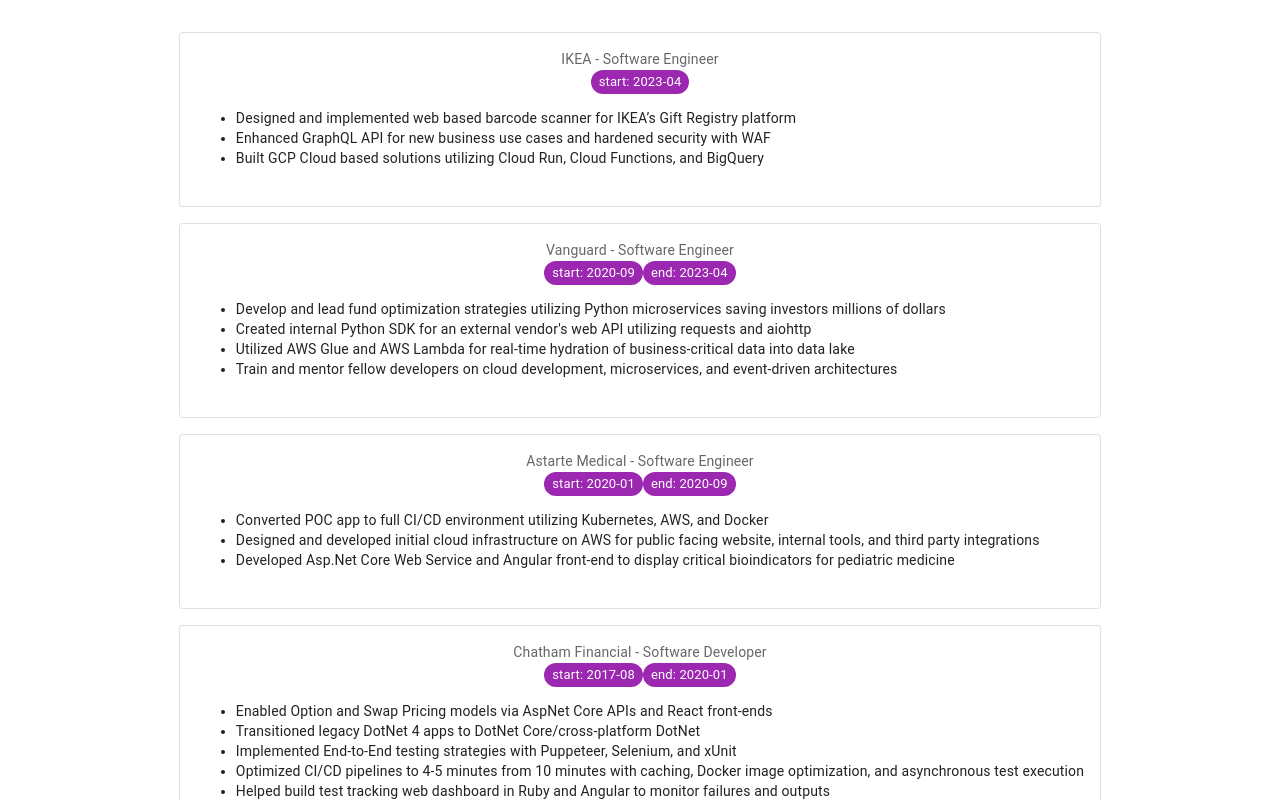
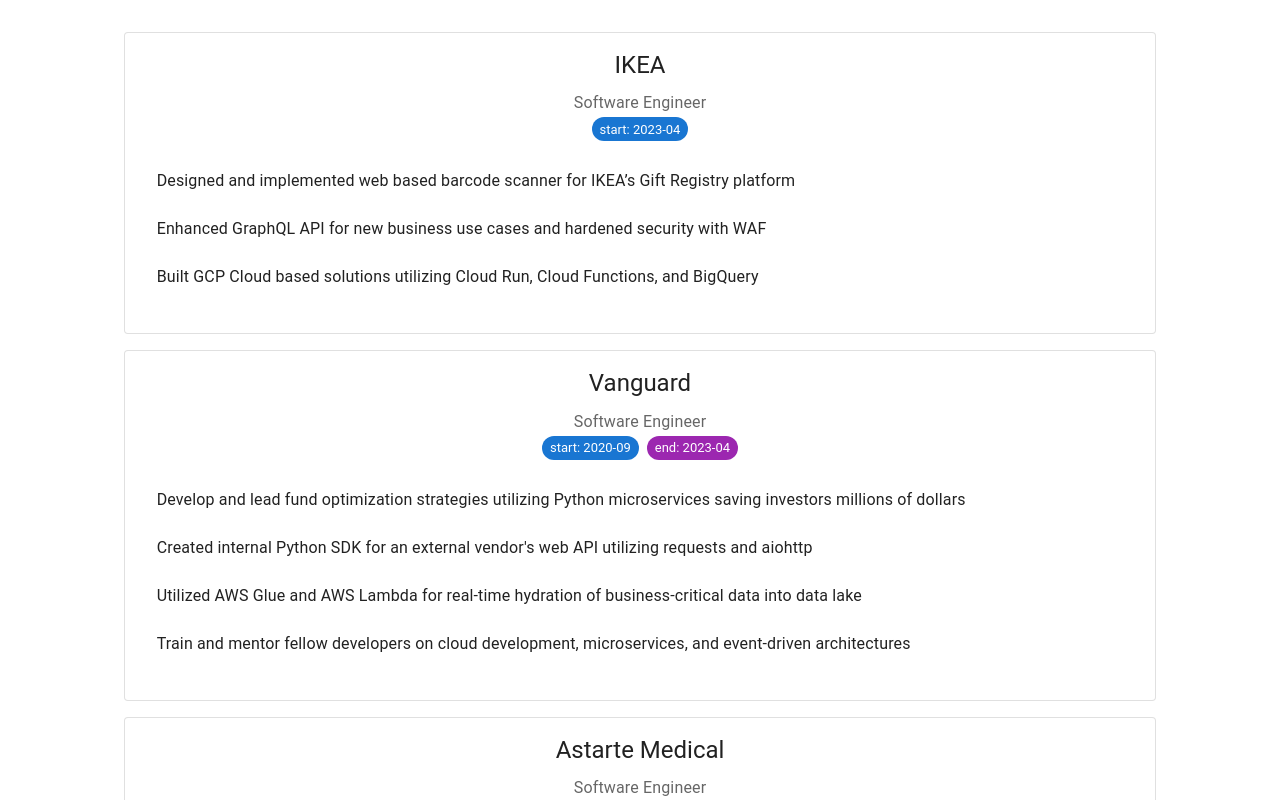
Before and after one commit to aaronclong/aaronclong.github.io, a React (Vite) app: page / in a window 1280 px wide. Shown: the top 800 px of the page. Built offline with nearby package versions, Linux system fonts and the light colour scheme.

Commit message:
feat: Iterate on design

```diff
--- a/src/resume/position.tsx
+++ b/src/resume/position.tsx
@@ -1,8 +1,26 @@
-import Box from "@mui/material/Box";
-import Card from "@mui/material/Card";
-import CardContent from "@mui/material/CardContent";
-import Chip from "@mui/material/Chip";
-import Typography from "@mui/material/Typography";
+// import Box from "@mui/material/Box";
+// import Card from "@mui/material/Card";
+// import CardContent from "@mui/material/CardContent";
+// import Chip from "@mui/material/Chip";
+// import Typography from "@mui/material/Typography";
+// import List from "@mui/material/List";
+// import ListItem from "@mui/material/ListItem";
+// import ListItemButton from "@mui/material/ListItemButton";
+// import ListItemIcon from "@mui/material/ListItemIcon";
+// import ListItemText from "@mui/material/ListItemText";
+
+import {
+  Box,
+  Card,
+  CardContent,
+  Typography,
+  List,
+  ListItem,
+  ListItemText,
+  Chip,
+  ChipOwnProps,
+  Stack,
+} from "@mui/material";
 
 import { parse, format } from "date-fns";
 
@@ -17,19 +35,19 @@
 const DateChip = ({
   date,
   identifier,
+  color,
 }: {
   date: string;
   identifier: string;
+  color?: ChipOwnProps["color"];
 }) => {
-  console.log("render");
   const formatted = formatDate(date);
   // TODO: Make identifier by theme
   // https://mui.com/material-ui/customization/creating-themed-components/
   return (
     <Chip
-      color="secondary"
+      color={color ?? "primary"}
       size="small"
-      // label={formatted}
       label={
         <>
           <span>{identifier}: </span>
@@ -39,6 +57,18 @@
     />
   );
 };
+
+export function KeyResultList({ keyResults }: { keyResults: string[] }) {
+  return (
+    <List>
+      {keyResults.map((result) => (
+        <ListItem key={result}>
+          <ListItemText primary={result} />
+        </ListItem>
+      ))}
+    </List>
+  );
+}
 
 interface PositionProps {
   role: string;
@@ -60,22 +90,23 @@
     <Box sx={{ minWidth: 275 }}>
       <Card variant="outlined">
         <CardContent>
-          <Typography
-            gutterBottom
-            sx={{ color: "text.secondary", fontSize: 14 }}
+          <Typography variant="h5" component="div" gutterBottom>
+            {company}
+          </Typography>
+          <Typography variant="subtitle1" color="text.secondary">
+            {role}
+          </Typography>
+          <Stack
+            direction="row"
+            spacing={1}
+            sx={{ marginBottom: 1, justifyContent: "center" }}
           >
-            {company} - {role}
-            <br />
             <DateChip date={startDate} identifier="start" />
-            {endDate && <DateChip date={endDate} identifier="end" />}
-          </Typography>
-          <Typography variant="body2" align="left">
-            <ul>
-              {keyResults.map((result) => (
-                <li key={result}>{result}</li>
-              ))}
-            </ul>
-          </Typography>
+            {endDate && (
+              <DateChip date={endDate} color="secondary" identifier="end" />
+            )}
+          </Stack>
+          <KeyResultList keyResults={keyResults} />
         </CardContent>
       </Card>
     </Box>
```
